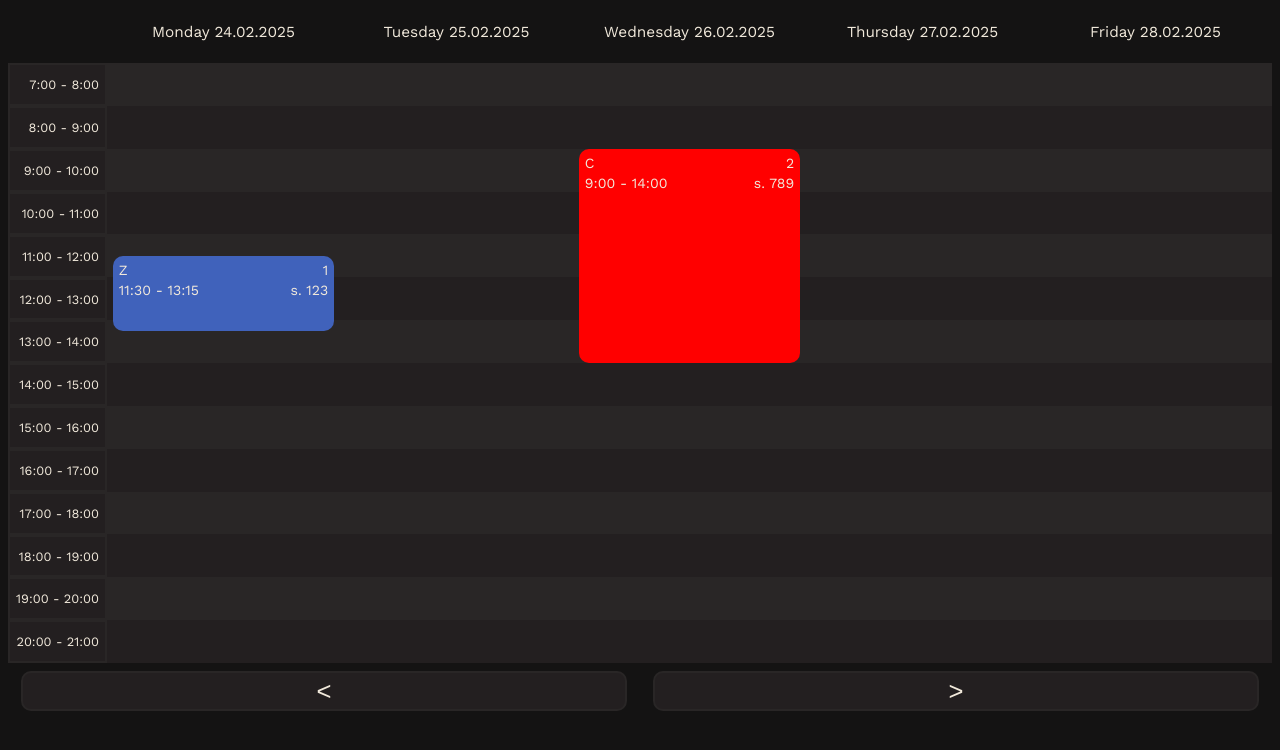
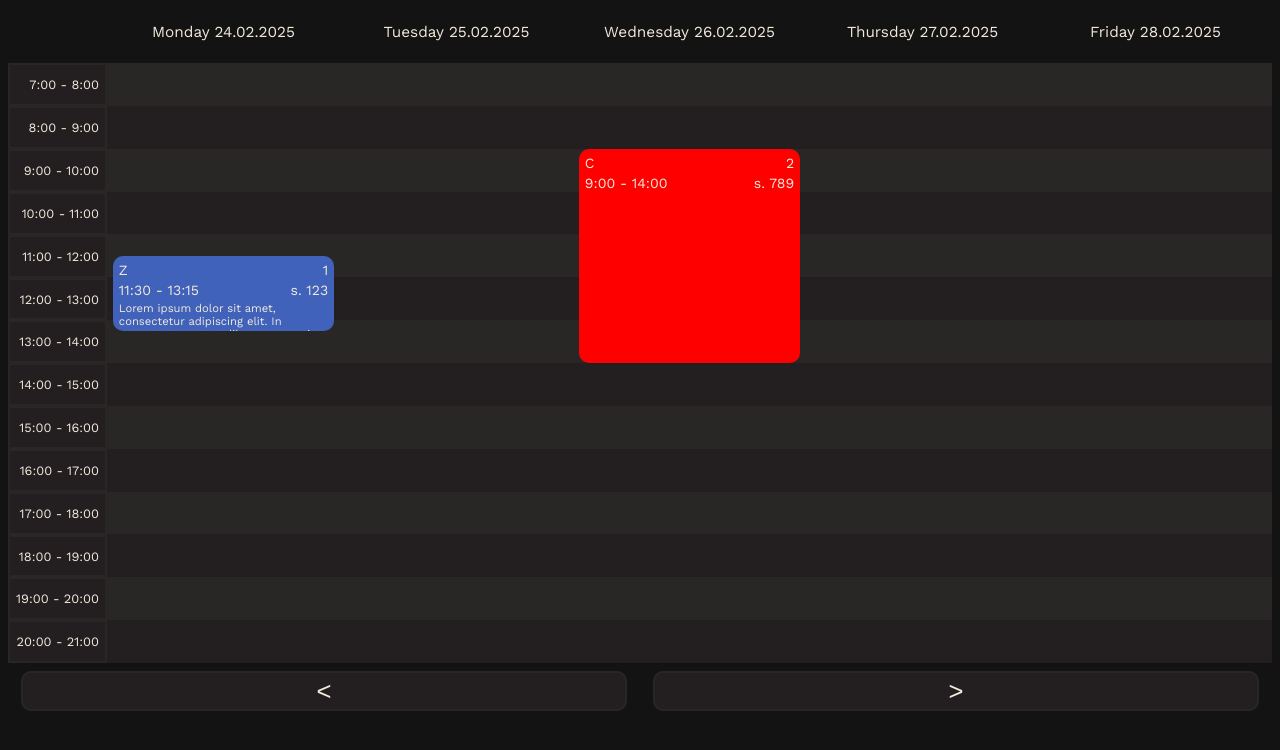
Before and after one commit to NorbertCode/plan-creator, a Next.js app: page / in a window 1280 px wide. Shown: the top 750 px of the page. Built offline with nearby package versions, Linux system fonts and the light colour scheme.

Commit message:
added description attribute

```diff
--- a/src/app/config/planData.json
+++ b/src/app/config/planData.json
@@ -10,6 +10,7 @@
                 "dateEnd": "17.3.2025",
                 "type": "1",
                 "place": "s. 123",
+                "description": "Lorem ipsum dolor sit amet, consectetur adipiscing elit. In consectetur erat et libero venenatis, quis interdum lacus luctus. Praesent ornare nisi in pulvinar elementum.",
                 "backgroundColor": ""
             }
         ]
--- a/src/app/contentTable/classBlock.js
+++ b/src/app/contentTable/classBlock.js
@@ -29,7 +29,7 @@ export default function ClassBlock({ data, columnTimeStart, columnTimeEnd, colum
                 <p>{data.type}</p>
                 <p> {data.place}</p>
             </div>
-            <div className="description" style={{clear: "both"}}>
+            <div className="description">
                 <p>{data.description}</p>
             </div>
         </div>
--- a/src/app/style.css
+++ b/src/app/style.css
@@ -42,7 +42,19 @@ body {
     padding: 6px;
     border-radius: 10px;
     font-size: 1.1em;
+    overflow: hidden;
     container-type: size;
+}
+
+@container (height < 50px) {
+    .classBlock p {
+        display: inline-block;
+        font-size: 0.7em;
+    }
+
+    .description {
+        display: none;
+    }
 }
 
 .timeBlock {
@@ -65,13 +77,6 @@ body {
     white-space: pre;
 }
 
-@container (height < 50px) {
-    .classBlock p {
-        display: inline-block;
-        font-size: 0.7em;
-    }
-}
-
 .leftSide {
     float: left;
 }
@@ -79,6 +84,14 @@ body {
 .rightSide {
     float: right;
     text-align: right;
+}
+
+.description p {
+    clear: both;
+    font-size: 0.8em;
+    word-break: normal;
+    white-space: normal;
+    text-wrap: pretty;
 }
 
 .controls {
```
